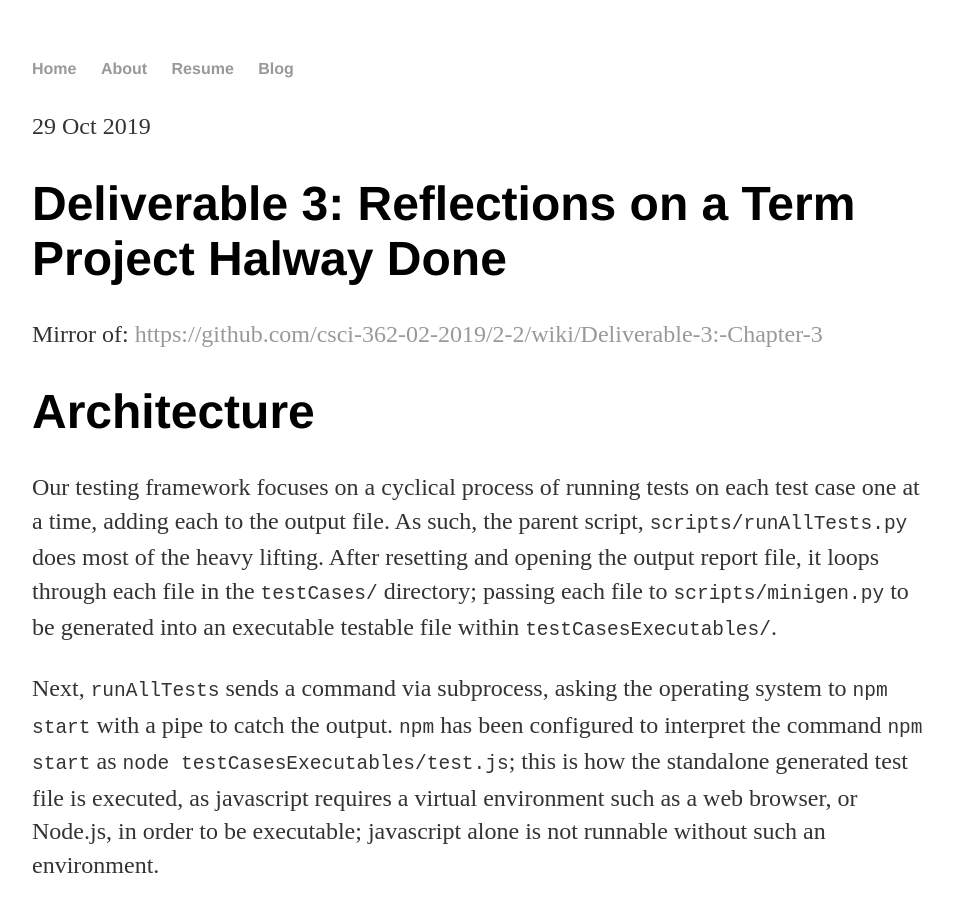
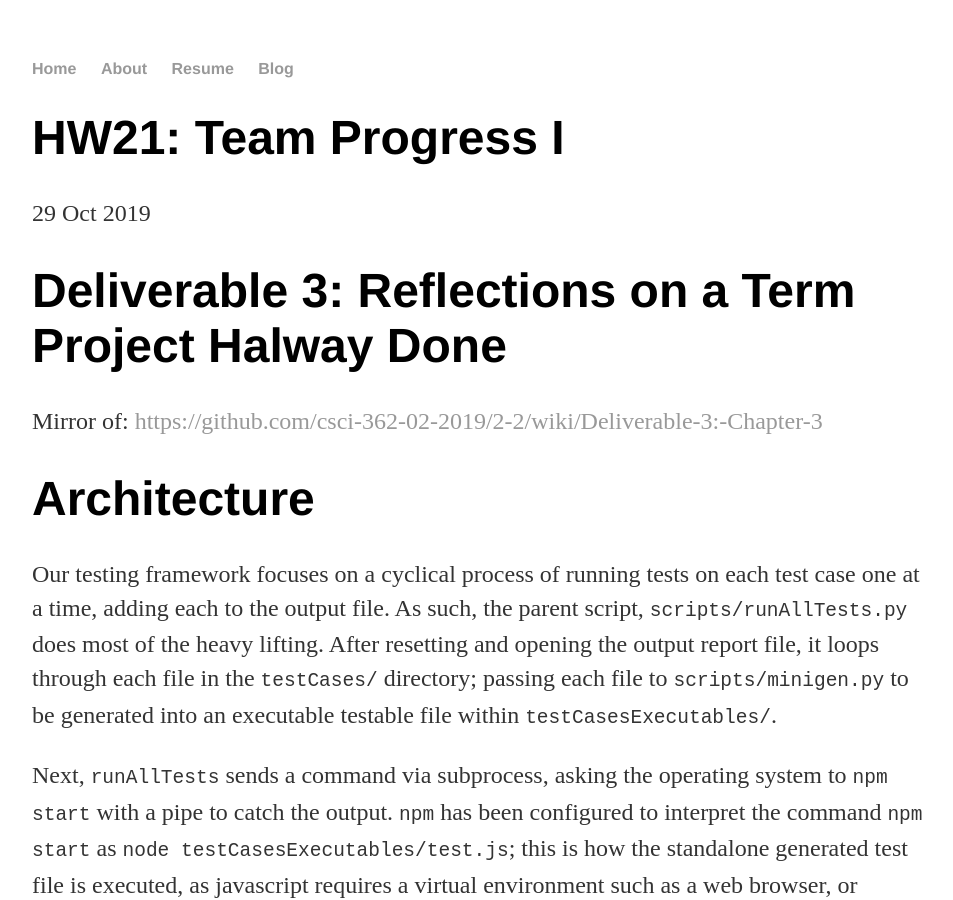
Before and after one commit to Quintuplin/quintuplin.github.io, a Jekyll site: the page built from _posts/2019-10-29-Team-Progress.md, in a window 1280 px wide and 900 px high. Shown: the whole window, without its empty margins (160-1113 px from the left). Built offline with Jekyll 4.4.1, drawn with Linux system fonts in a browser that asks for light colours; our own code applies the rules of GitHub Pages for plain Markdown files; comment, search, counter and statistics services are not loaded.

Commit message:
Update 2019-10-29-Team-Progress.md

```diff
--- a/_posts/2019-10-29-Team-Progress.md
+++ b/_posts/2019-10-29-Team-Progress.md
@@ -1,6 +1,6 @@
 ---
 layout: post
-title: "HW21: Team Progress I
+title: "HW21: Team Progress I"
 date: 2019-10-29
 ---
 
```
